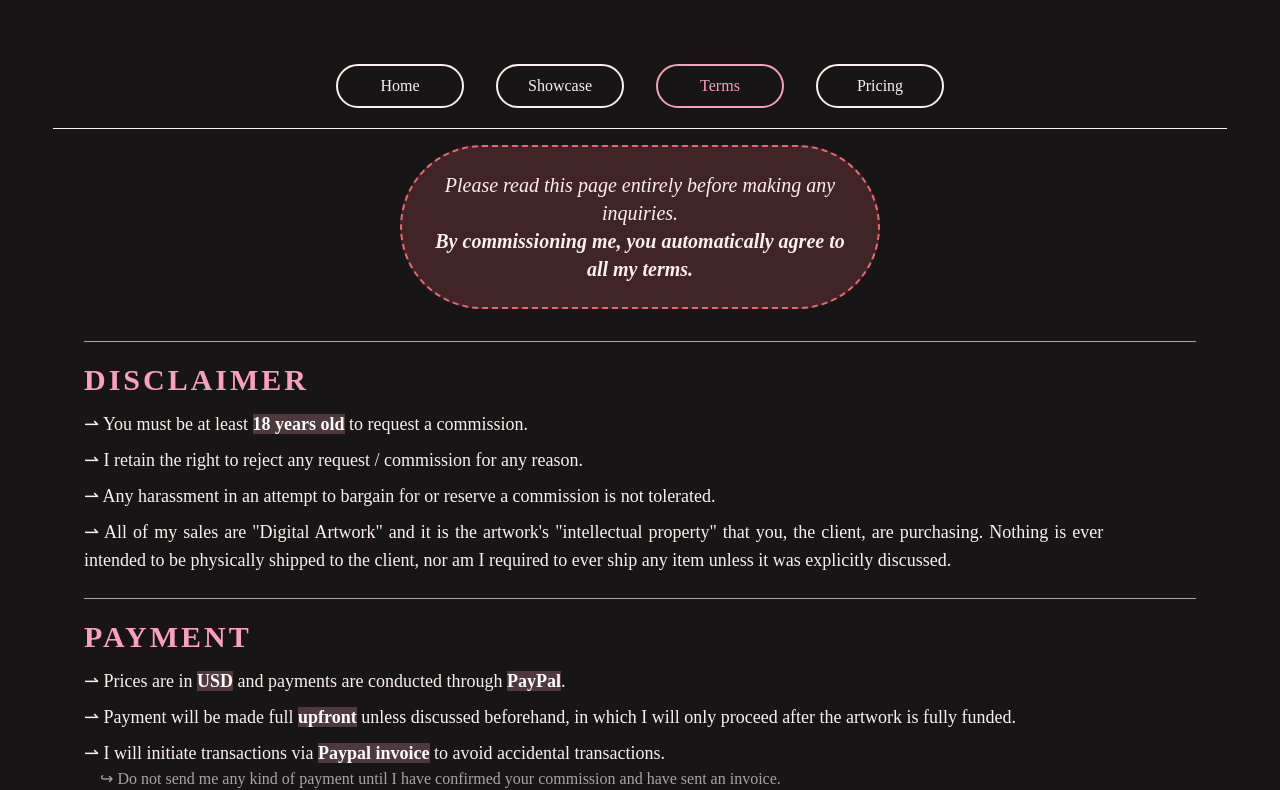
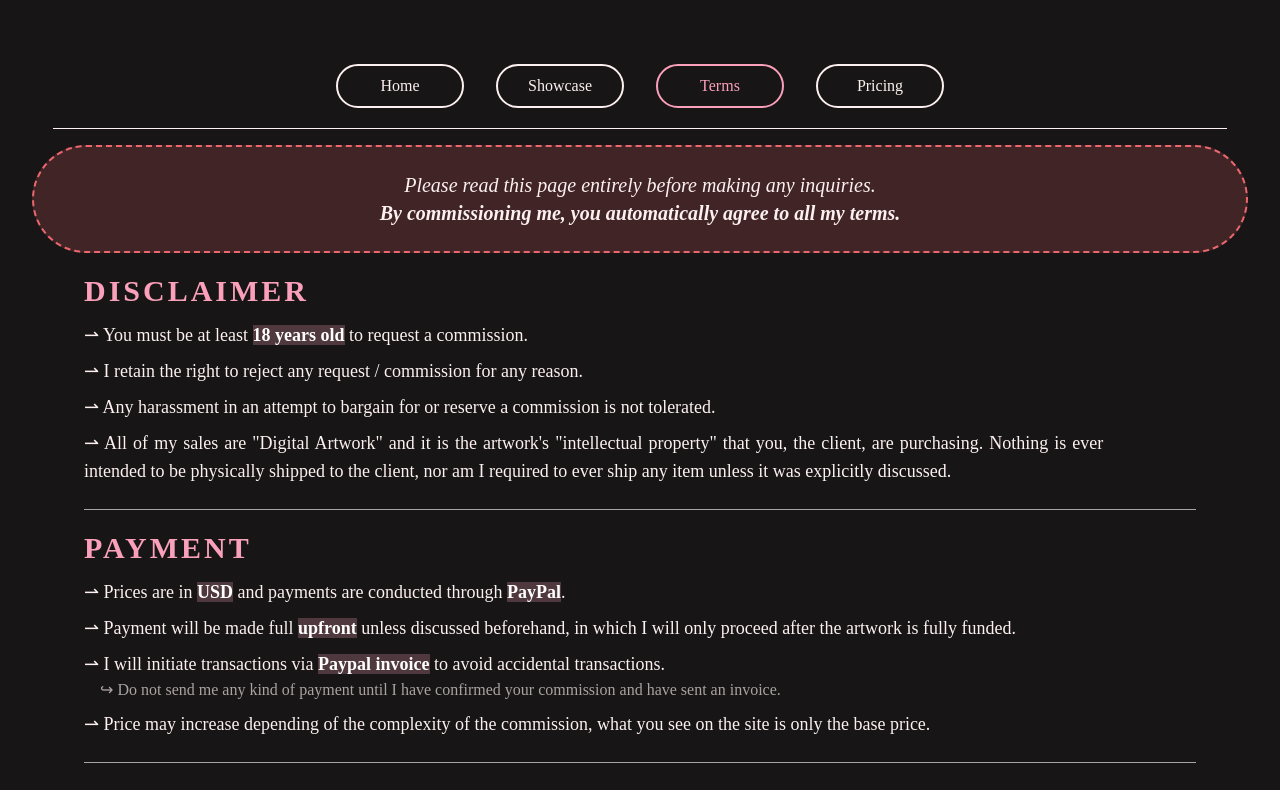
Before and after one commit to cosyreii/ReiingArt, a SvelteKit app: page /terms in a window 1280 px wide. Shown: the top 790 px of the page. Built offline with nearby package versions, Linux system fonts and the light colour scheme; a web font is replaced by a local one.

Commit message:
disclaimer border update (mobile)

```diff
--- a/src/routes/terms/+page.svelte
+++ b/src/routes/terms/+page.svelte
@@ -3,7 +3,7 @@
 </svelte:head>
 
 <div
-	class="m-4 mx-[25rem] flex flex-col items-center justify-center rounded-full border-2 border-dashed border-red bg-red/20 p-6 text-center text-xl italic max-lg:mx-8 max-md:rounded-3xl"
+	class="m-4 mx-8 flex flex-col items-center justify-center rounded-full border-2 border-dashed border-red bg-red/20 p-6 text-center text-xl italic max-md:rounded-3xl"
 >
 	<p>Please read this page entirely before making any inquiries.</p>
 	<p class="font-black">By commissioning me, you automatically agree to all my terms.</p>
@@ -12,7 +12,6 @@
 <div
 	class="noscrollbar align-center m-1 flex flex-col justify-start overflow-y-scroll px-20 text-left text-lg max-md:px-3"
 >
-	<hr class="my-4 w-full border-translucent" />
 	<div class="w-11/12 text-justify">
 		<p class="mb-3 mt-1 flex w-full text-3xl font-black tracking-widest text-pink">DISCLAIMER</p>
 		<p class="my-2">
```
